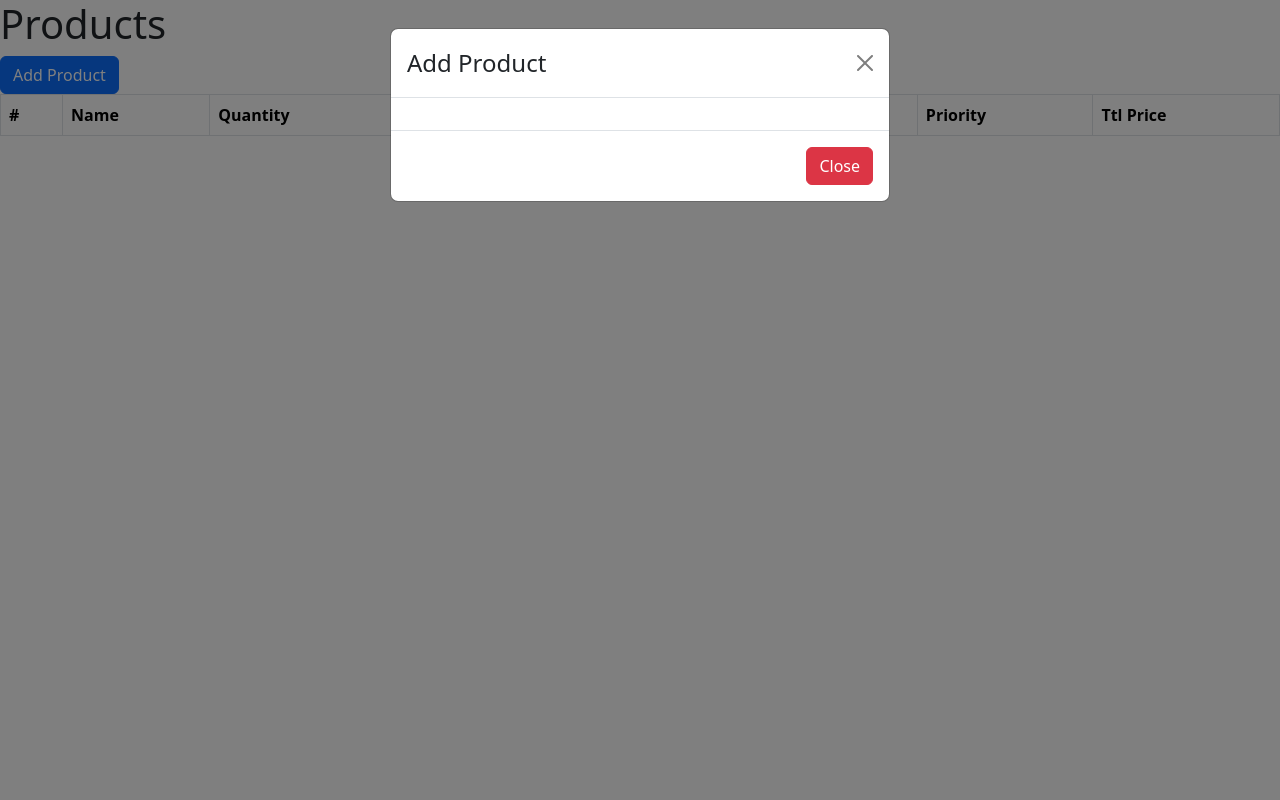
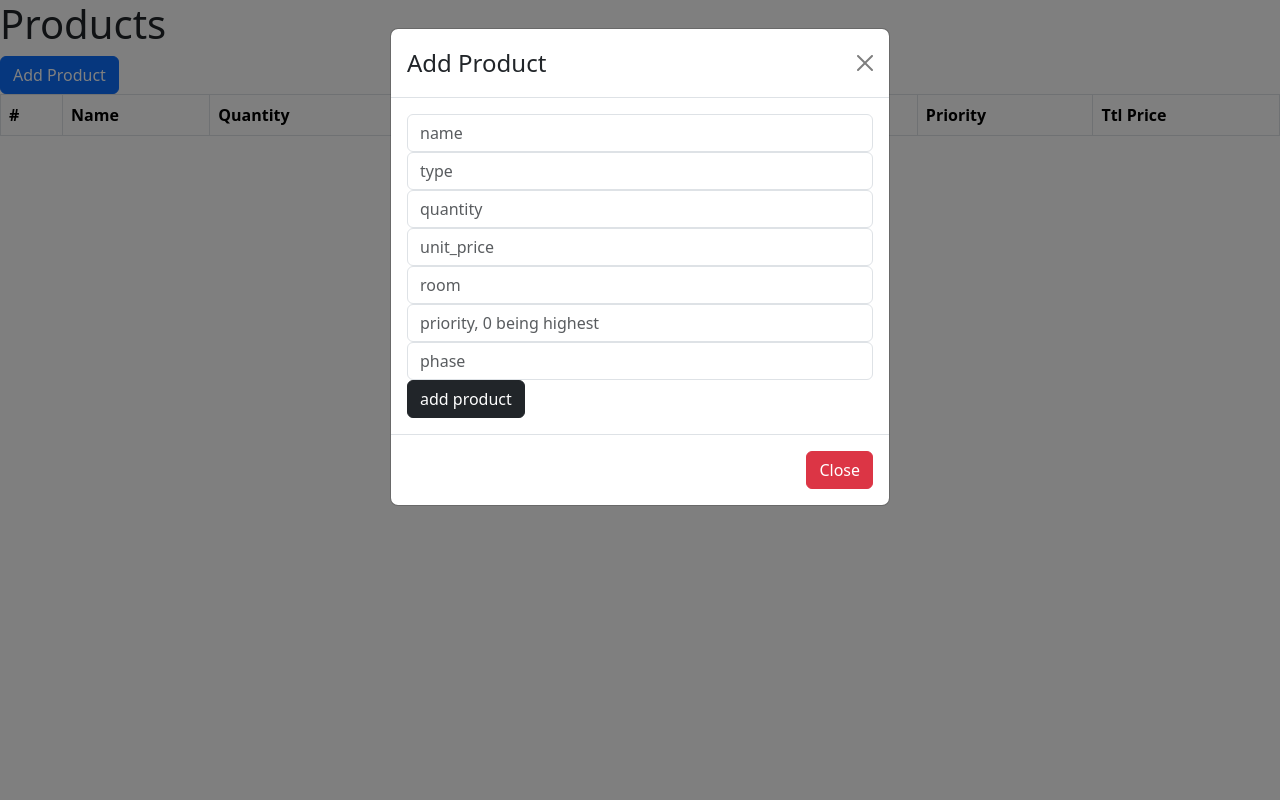
Before and after one commit to AlfaZeroh1/Home-Budgeter, a PHP site: page / in a window 1280 px wide, after a click on "Add Product". Run offline with PHP 8.4, Linux system fonts and the light colour scheme; lists and menus that the app fills with data are empty; some libraries are stand-ins or nearby versions.

Commit message:
Form for adding product made

```diff
--- a/index.php
+++ b/index.php
@@ -20,6 +20,8 @@ include "php/DB.php";
         <link rel="stylesheet" href="https://cdn.datatables.net/1.13.6/css/jquery.dataTables.css" />
         <script src="https://cdn.datatables.net/1.13.6/js/jquery.dataTables.js"></script>
     <!--  End of Data tables-->
+
+    <link rel="stylesheet" href="css/style.css">
 
 </head>
 <body>
@@ -77,13 +79,30 @@ include "php/DB.php";
 
                     <!-- Modal body -->
                     <div class="modal-body">
-                        <div class="ipt"></div>
-                        <div class="ipt"></div>
-                        <div class="ipt"></div>
-                        <div class="ipt"></div>
-                        <div class="ipt"></div>
-                        <div class="ipt"></div>
-                        <div class="ipt"></div>
+                        <div class="ipt">
+                            <input type="text" placeholder="name" class="form-control" name="name" id="name">
+                        </div>
+                        <div class="ipt">
+                        <input type="text" placeholder="type" class="form-control" name="type" id="type">
+                        </div>
+                        <div class="ipt">
+                            <input type="text" placeholder="quantity" class="form-control" name="quantity" id="quantity">
+                        </div>
+                        <div class="ipt">
+                            <input type="text" placeholder="unit_price" class="form-control" name="unit_price" id="unit_price">
+                        </div>
+                        <div class="ipt">
+                            <input type="text" placeholder="room" class="form-control" name="room" id="room">
+                        </div>
+                        <div class="ipt">
+                            <input type="text" placeholder="priority, 0 being highest" class="form-control" name="priority" id="priority">
+                        </div>
+                        <div class="ipt">
+                            <input type="text" placeholder="phase" class="form-control" name="phase" id="phase">
+                        </div>
+                        <div class="ipt">
+                            <input type="submit" value="add product" class="btn btn-dark">
+                        </div>
                     </div>
 
                     <!-- Modal footer -->
```
